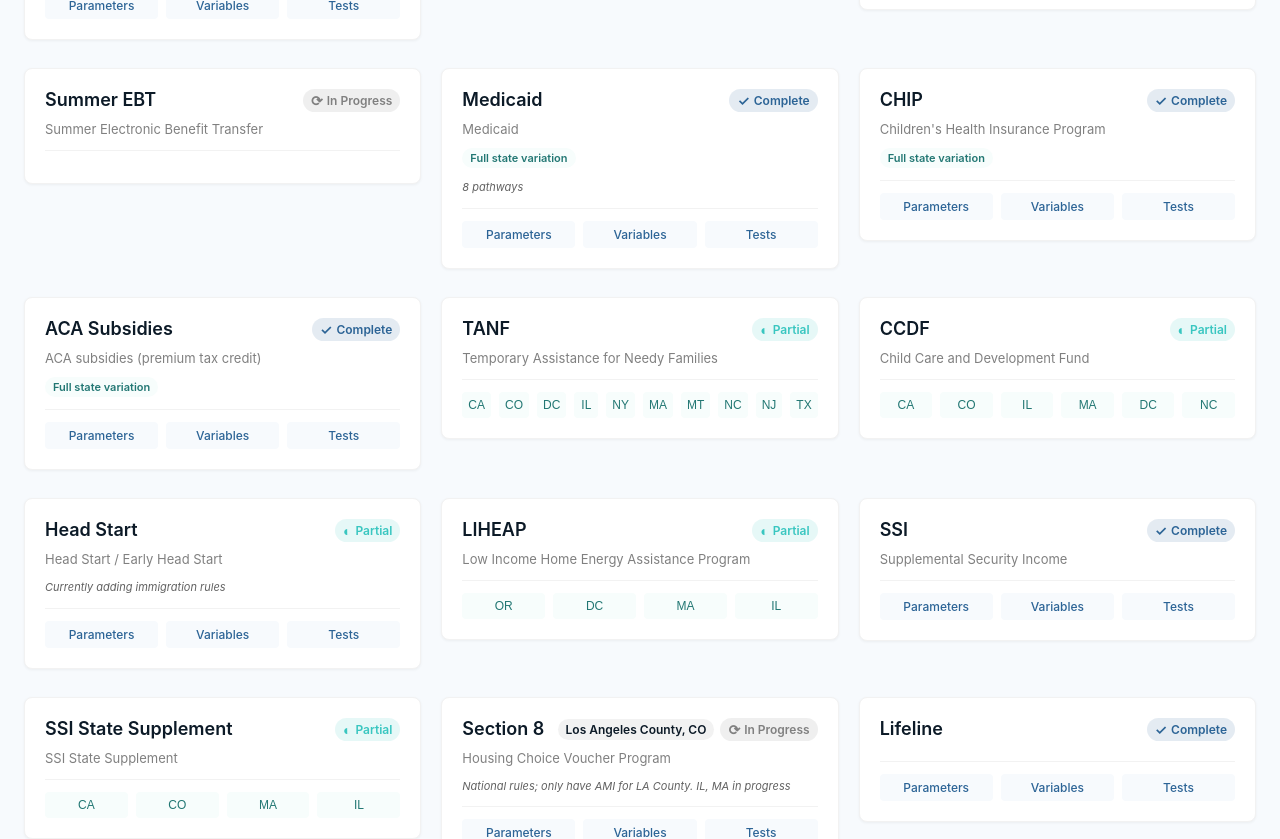
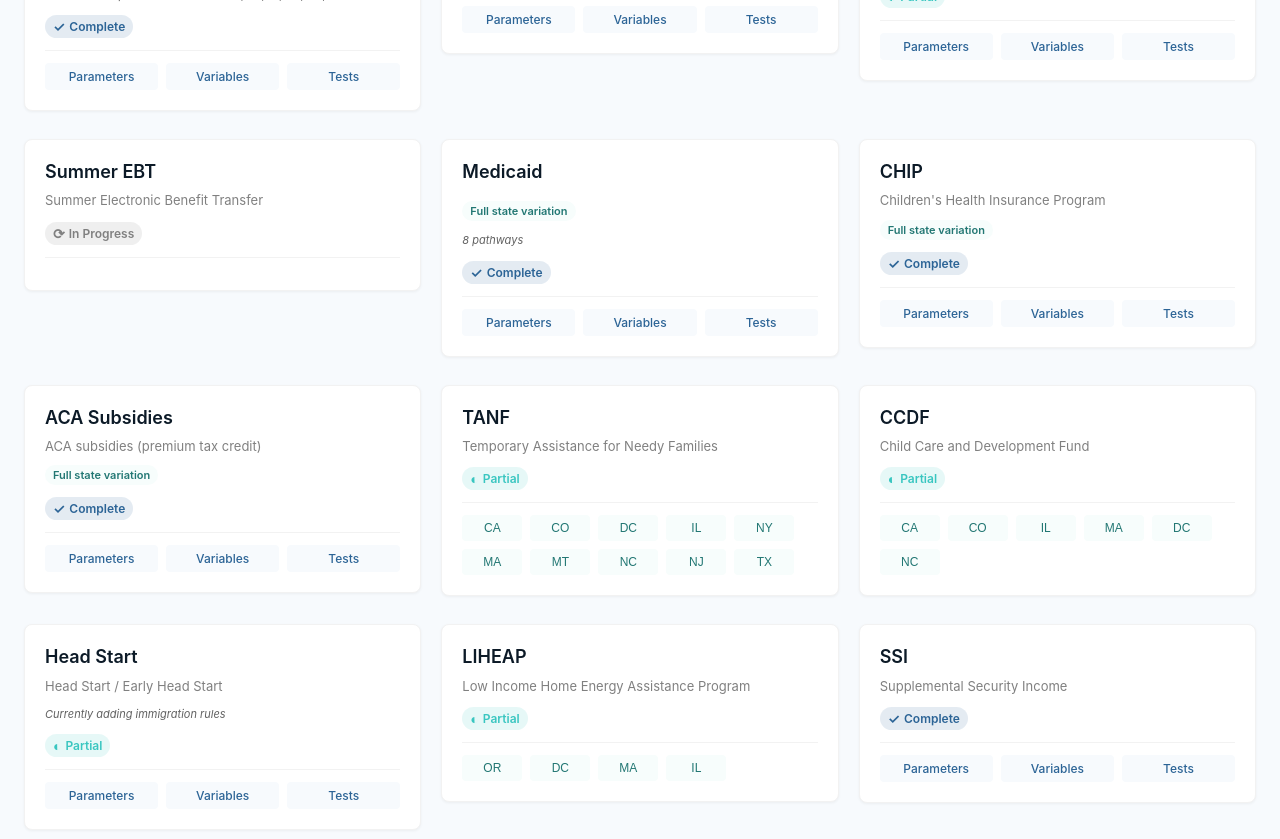
Before and after one commit to PolicyEngine/policyengine-coverage-tracker, a React (Create React App) app: page / in a window 1280 px wide. Shown: the part 900-1739 px from the top of the page. Built offline with nearby package versions, Linux system fonts and the light colour scheme.

Commit message:
formatting

```diff
--- a/src/components/ProgramGrid.tsx
+++ b/src/components/ProgramGrid.tsx
@@ -86,54 +86,19 @@
               e.currentTarget.style.borderColor = colors.LIGHT_GRAY;
             }}
           >
-            {/* Header with name and status */}
+            {/* Header with name */}
             <div style={{ marginBottom: '12px' }}>
-              <div style={{ display: 'flex', justifyContent: 'space-between', alignItems: 'flex-start', marginBottom: '8px' }}>
               <h3 style={{
                 margin: 0,
+                marginBottom: '8px',
                 color: colors.DARKEST_BLUE,
                 fontSize: '18px',
                 fontWeight: 600,
-                  lineHeight: '1.2',
-                  flex: 1,
-                  marginRight: '8px'
+                lineHeight: '1.3',
+                wordBreak: 'break-word',
               }}>
                 {program.name}
               </h3>
-                <div style={{ display: 'flex', gap: '6px', alignItems: 'center' }}>
-                  {!program.stateImplementations && program.coverage && program.coverage !== 'US' && (
-                    <div
-                      style={{
-                        padding: '3px 8px',
-                        borderRadius: '12px',
-                        backgroundColor: colors.LIGHT_GRAY,
-                        color: colors.DARKEST_BLUE,
-                        fontSize: '12px',
-                        fontWeight: 600,
-                        whiteSpace: 'nowrap',
-                      }}
-                    >
-                      {program.coverage}
-                    </div>
-                  )}
-                  <div
-                    style={{
-                      display: 'flex',
-                      alignItems: 'center',
-                      padding: '3px 8px',
-                      borderRadius: '12px',
-                      backgroundColor: `${statusColor}20`,
-                      color: statusColor,
-                      fontSize: '12px',
-                      fontWeight: 600,
-                      whiteSpace: 'nowrap',
-                    }}
-                  >
-                    <span style={{ marginRight: '4px', fontSize: '14px' }}>{getStatusIcon(displayStatus)}</span>
-                    {getStatusLabel(displayStatus)}
-                  </div>
-                </div>
-              </div>
               <p style={{
                 margin: '6px 0 0',
                 color: colors.GRAY,
@@ -181,9 +146,45 @@
               </p>
             )}
 
+            {/* Status and coverage badges */}
+            <div style={{ display: 'flex', justifyContent: 'flex-start', gap: '6px', marginBottom: '12px' }}>
+              <div
+                style={{
+                  display: 'flex',
+                  alignItems: 'center',
+                  padding: '3px 8px',
+                  borderRadius: '12px',
+                  backgroundColor: `${statusColor}20`,
+                  color: statusColor,
+                  fontSize: '12px',
+                  fontWeight: 600,
+                  whiteSpace: 'nowrap',
+                }}
+              >
+                <span style={{ marginRight: '4px', fontSize: '14px' }}>{getStatusIcon(displayStatus)}</span>
+                {getStatusLabel(displayStatus)}
+              </div>
+              {!program.stateImplementations && program.coverage && program.coverage !== 'US' && (
+                <div
+                  style={{
+                    padding: '3px 8px',
+                    borderRadius: '12px',
+                    backgroundColor: colors.LIGHT_GRAY,
+                    color: colors.DARKEST_BLUE,
+                    fontSize: '12px',
+                    fontWeight: 600,
+                    whiteSpace: 'nowrap',
+                  }}
+                >
+                  {program.coverage}
+                </div>
+              )}
+            </div>
+
             {/* GitHub links or State options */}
             <div style={{
               display: 'flex',
+              flexWrap: 'wrap',
               gap: '8px',
               paddingTop: '12px',
               borderTop: `1px solid ${colors.LIGHT_GRAY}`,
@@ -194,7 +195,8 @@
                   <button
                     key={stateImpl.state}
                     style={{
-                      flex: 1,
+                      flex: '0 0 auto',
+                      minWidth: '60px',
                       textAlign: 'center',
                       padding: '6px',
                       backgroundColor: colors.TEAL_LIGHT,
--- a/src/data/programs.ts
+++ b/src/data/programs.ts
@@ -105,7 +105,7 @@
   {
     id: 'medicaid',
     name: 'Medicaid',
-    fullName: 'Medicaid',
+    fullName: '',
     agency: 'HHS',
     status: 'complete',
     coverage: 'US',
@@ -476,8 +476,7 @@
     fullName: 'Housing Choice Voucher Program',
     agency: 'HUD',
     status: 'inProgress',
-    coverage: 'Los Angeles County, CO',
-    notes: 'National rules; only have AMI for LA County. IL, MA in progress',
+    notes: 'National rules; only have AMI for Los Angeles County and Colorado. Illinois, Massachusetts in progress',
     githubLinks: {
       parameters: `${GITHUB_BASE}/parameters/gov/hud`,
       variables: `${GITHUB_BASE}/variables/gov/hud`,
```
Lines whose indentation alone changed are shown as unchanged.
